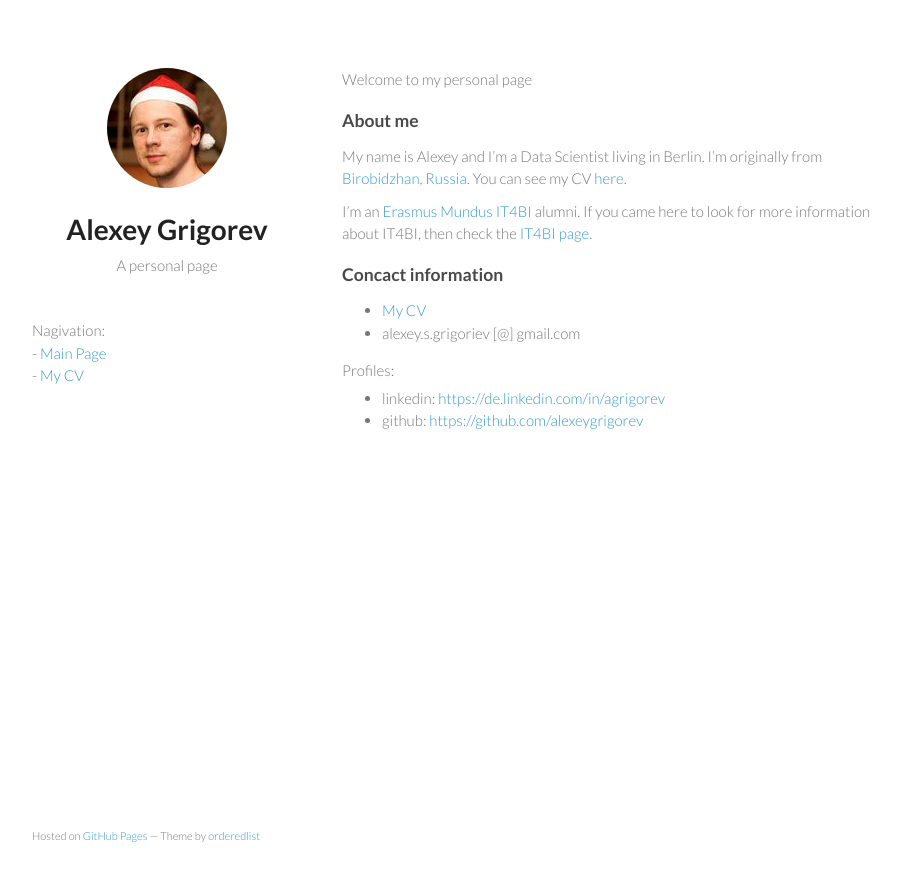
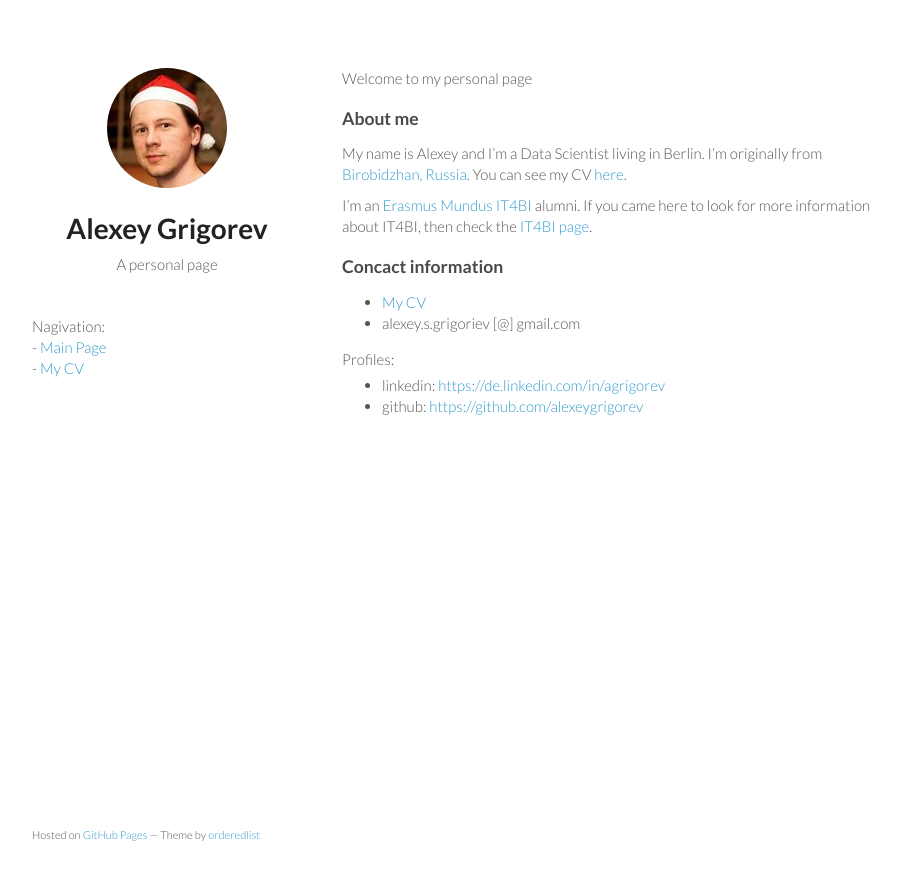
Before and after one commit to alexeygrigorev/alexeygrigorev.github.io, a Jekyll site: the page built from index.md, in a window 1280 px wide. Shown: the top 881 px of the page, without its empty margins (178-1079 px from the left). Built offline with Jekyll 4.4.1, drawn with Linux system fonts in a browser that asks for light colours.

Commit message:
Update styles.css

```diff
--- a/stylesheets/styles.css
+++ b/stylesheets/styles.css
@@ -3,8 +3,9 @@
 body {
   padding:50px;
   font:15px/1.5 Lato, "Helvetica Neue", Helvetica, Arial, sans-serif;
-  color:#777;
+  color:#555;
   font-weight:300;
+  line-height:1.4em;
 }
 
 h1, h2, h3, h4, h5, h6 {
```
